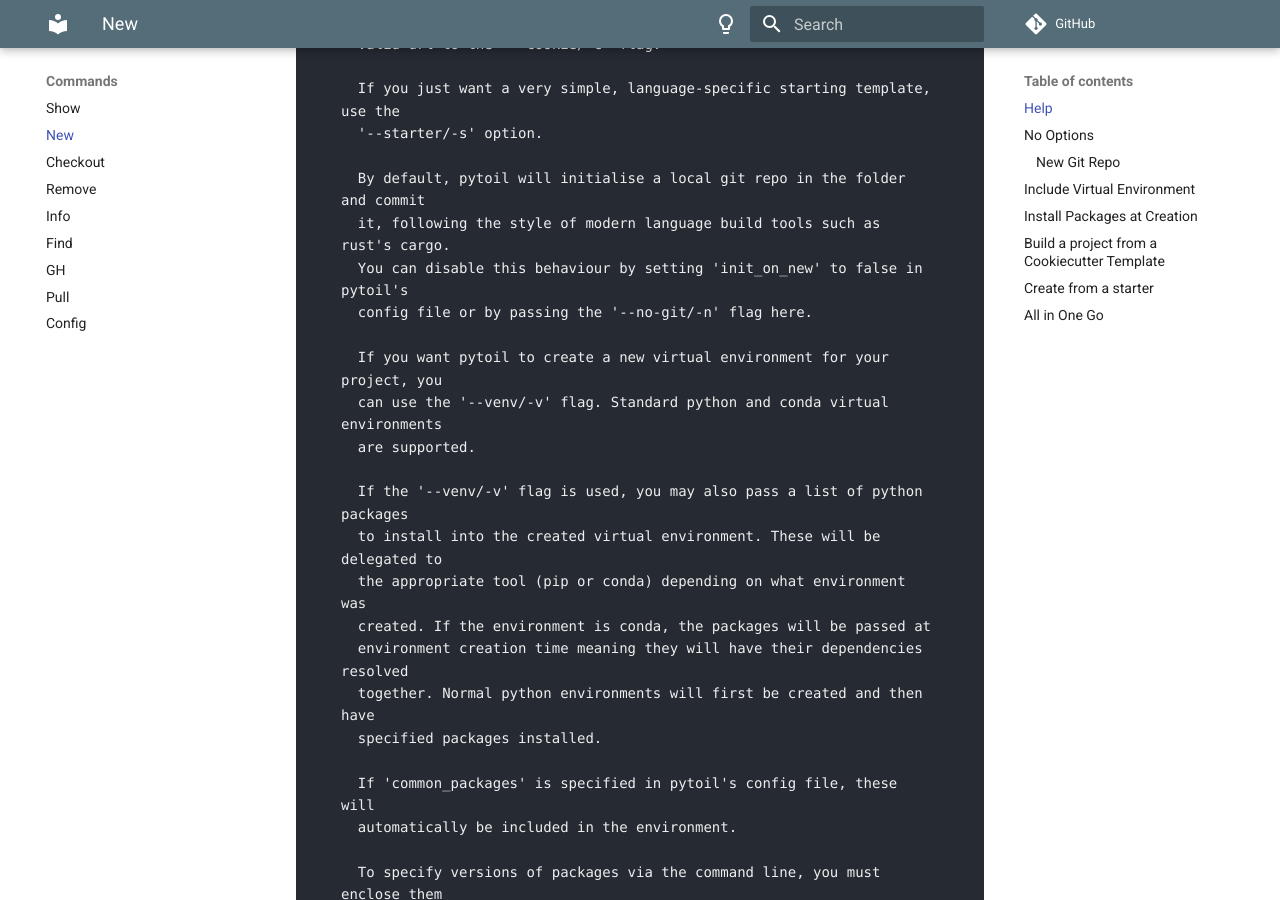
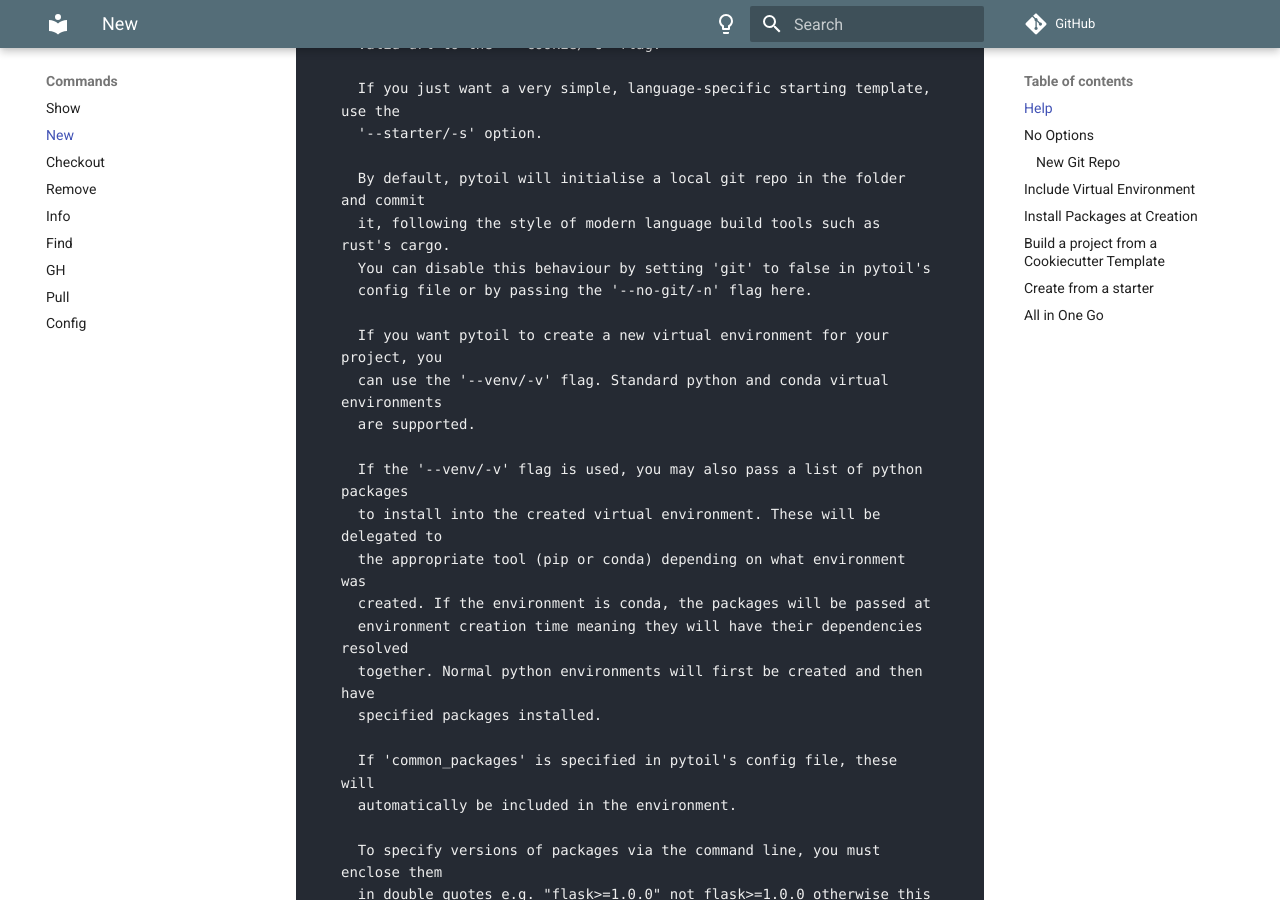
Before and after one commit to FollowTheProcess/pytoil, an MkDocs documentation site: the page built from docs/commands/new.md, in a window 1280 px wide and 900 px high, scrolled down 710 px. Built offline with MkDocs 1.6.1 and Material for MkDocs 9.7.7, drawn with Linux system fonts in a browser that asks for light colours; emoji names are drawn with the system emoji font; some web fonts are replaced; comment, search, counter and statistics services are not loaded.

Commit message:
Rename init_on_new to git

```diff
--- a/docs/commands/new.md
+++ b/docs/commands/new.md
@@ -24,7 +24,7 @@ Usage: pytoil new [OPTIONS] PROJECT [PACKAGES]...
 
   By default, pytoil will initialise a local git repo in the folder and commit
   it, following the style of modern language build tools such as rust's cargo.
-  You can disable this behaviour by setting 'init_on_new' to false in pytoil's
+  You can disable this behaviour by setting 'git' to false in pytoil's
   config file or by passing the '--no-git/-n' flag here.
 
   If you want pytoil to create a new virtual environment for your project, you
@@ -91,7 +91,7 @@ Creating new project: 'my_new_project'
 
 ### New Git Repo
 
-By default, pytoil will also create a local git repository in this folder for you. You can disable this behaviour by changing the value for `init_on_new` in your config file, or on a per use basis by using the `--no-git` flag.
+By default, pytoil will also create a local git repository in this folder for you. You can disable this behaviour by changing the value for `git` in your config file, or on a per use basis by using the `--no-git` flag.
 
 You will need `git` installed to be able to use this feature.
 
```
Also changed, not shown: docs/commands/config.md (+2 -2 lines), docs/config.md (+3 -3 lines), 5 other files.
